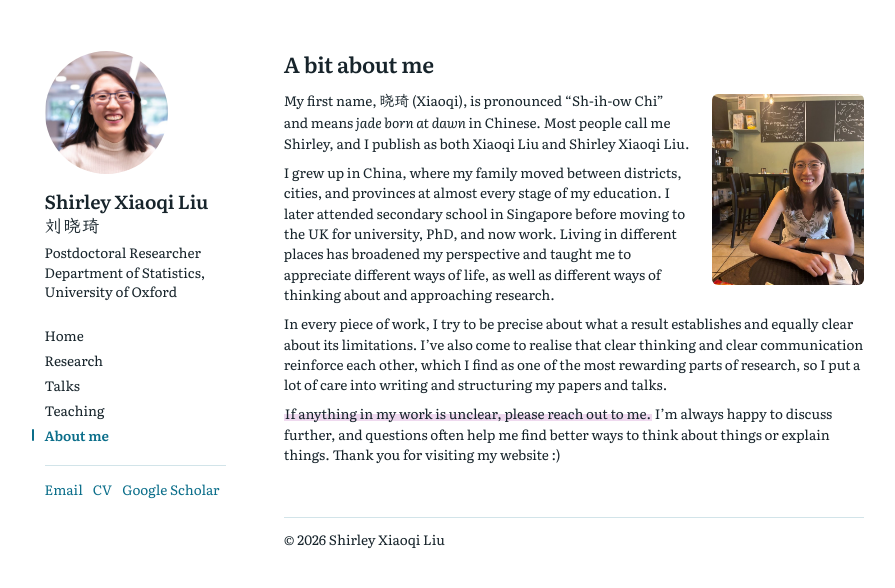
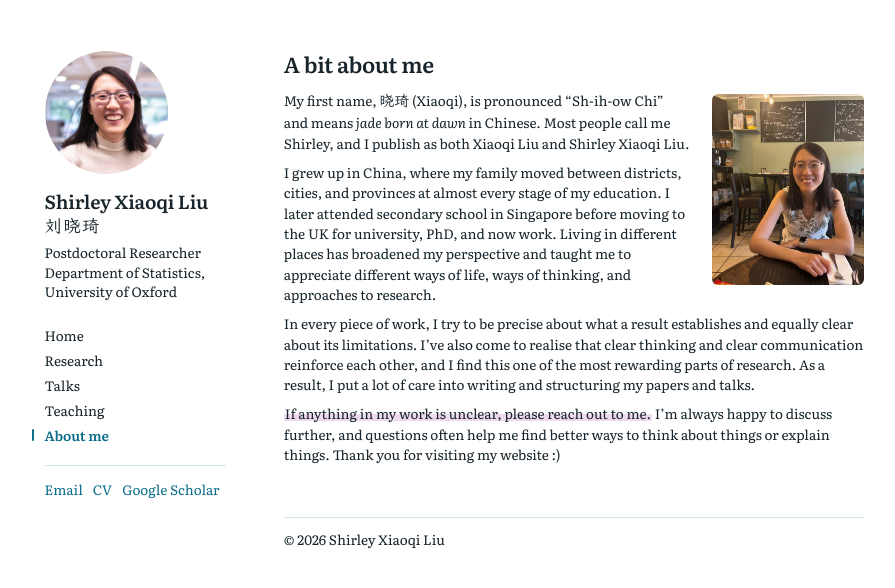
Before and after one commit to ShirleyLiuXQ/ShirleyLiuXQ.github.io, a Jekyll site: the page built from about.md, in a window 1280 px wide. Shown: the top 588 px of the page, without its empty margins (175-1070 px from the left). Built offline with Jekyll 4.4.1, drawn with Linux system fonts in a browser that asks for light colours.

Commit message:
small adjustments

```diff
--- a/about.md
+++ b/about.md
@@ -8,8 +8,8 @@ title: A bit about me
 
 My first name, <span class="cn" lang="zh-Hans">晓琦</span> (Xiaoqi), is pronounced "Sh-ih-ow Chi" and means *jade born at dawn* in Chinese. Most people call me Shirley, and I publish as both Xiaoqi Liu and Shirley Xiaoqi Liu.
 
-I grew up in China, where my family moved between districts, cities, and provinces at almost every stage of my education. I later attended secondary school in Singapore before moving to the UK for university, PhD, and now work. Living in different places has broadened my perspective and taught me to appreciate different ways of life, as well as different ways of thinking about and approaching research.
+I grew up in China, where my family moved between districts, cities, and provinces at almost every stage of my education. I later attended secondary school in Singapore before moving to the UK for university, PhD, and now work. Living in different places has broadened my perspective and taught me to appreciate different ways of life,  ways of thinking,  and approaches to research.
 
-In every piece of work, I try to be precise about what a result establishes and equally clear about its limitations. I've also come to realise that clear thinking and clear communication reinforce each other, which I find as one of the most rewarding parts of research, so I put a lot of care into writing and structuring my papers and talks.
+In every piece of work, I try to be precise about what a result establishes and equally clear about its limitations. I've also come to realise that clear thinking and clear communication reinforce each other, and I find this one of the most rewarding parts of research.  As a result,  I  put a lot of care into writing and structuring my papers and talks.
 
 <span class="hl">If anything in my work is unclear, please reach out to me.</span> I'm always happy to discuss further, and questions often help me find better ways to think about things or explain things. Thank you for visiting my website :)
```
